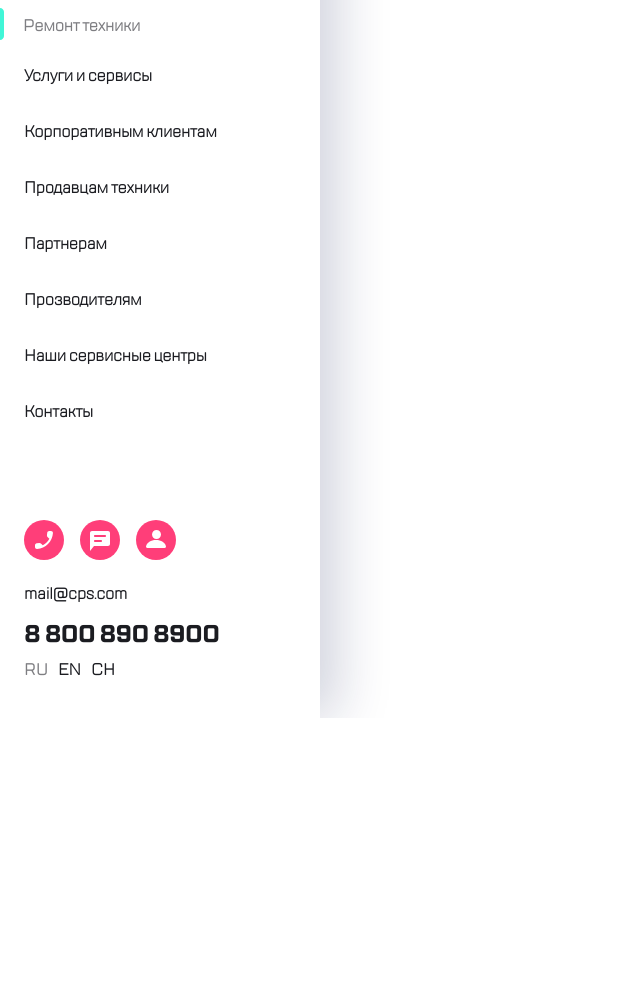
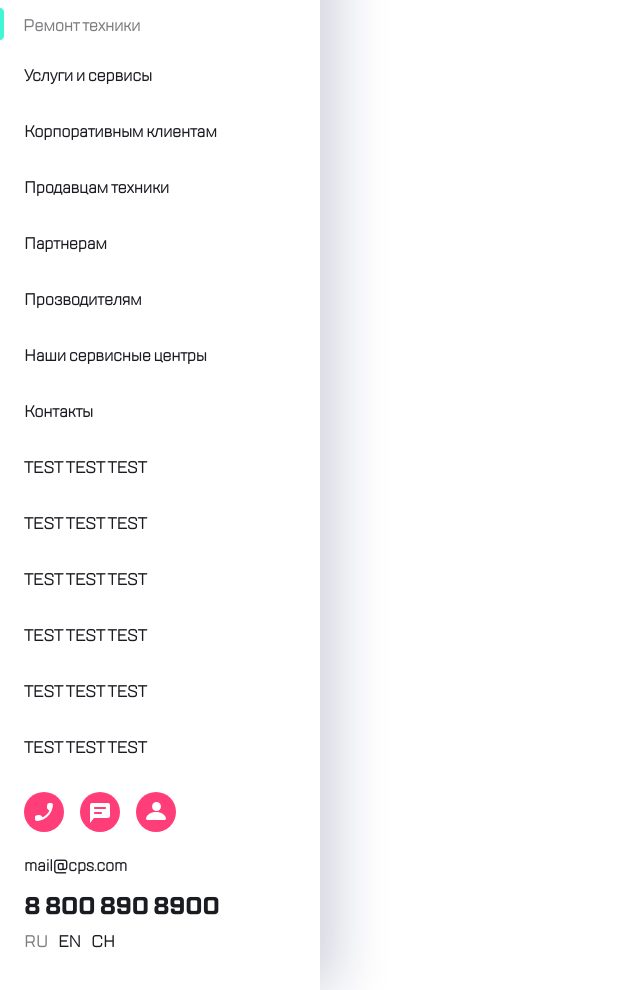
Before and after one commit to Sergeyxyzz/kata_project--Dell-service-center, a plain HTML site: page burger-menu.html in a window 1280 px wide. Shown: the part 102-1092 px from the top of the page, without its empty margins (0-640 px from the left). Before the commit the page ends 820 px from the top, so only its background shows below. Drawn offline with Linux system fonts and the light colour scheme.

Commit message:
repair bag git vision

```diff
--- a/burger-menu.html
+++ b/burger-menu.html
@@ -53,6 +53,24 @@
                 <li class="nav-list__item">
                     <a href="#" class="nav-list__link">Контакты</a>
                 </li>
+                <li class="nav-list__item">
+                    <a href="#" class="nav-list__link">TEST TEST TEST</a>
+                </li>
+                <li class="nav-list__item">
+                    <a href="#" class="nav-list__link">TEST TEST TEST</a>
+                </li>
+                <li class="nav-list__item">
+                    <a href="#" class="nav-list__link">TEST TEST TEST</a>
+                </li>
+                <li class="nav-list__item">
+                    <a href="#" class="nav-list__link">TEST TEST TEST</a>
+                </li>
+                <li class="nav-list__item">
+                    <a href="#" class="nav-list__link">TEST TEST TEST</a>
+                </li>
+                <li class="nav-list__item">
+                    <a href="#" class="nav-list__link">TEST TEST TEST</a>
+                </li>
             </menu>
         </div>
         <div>
```
